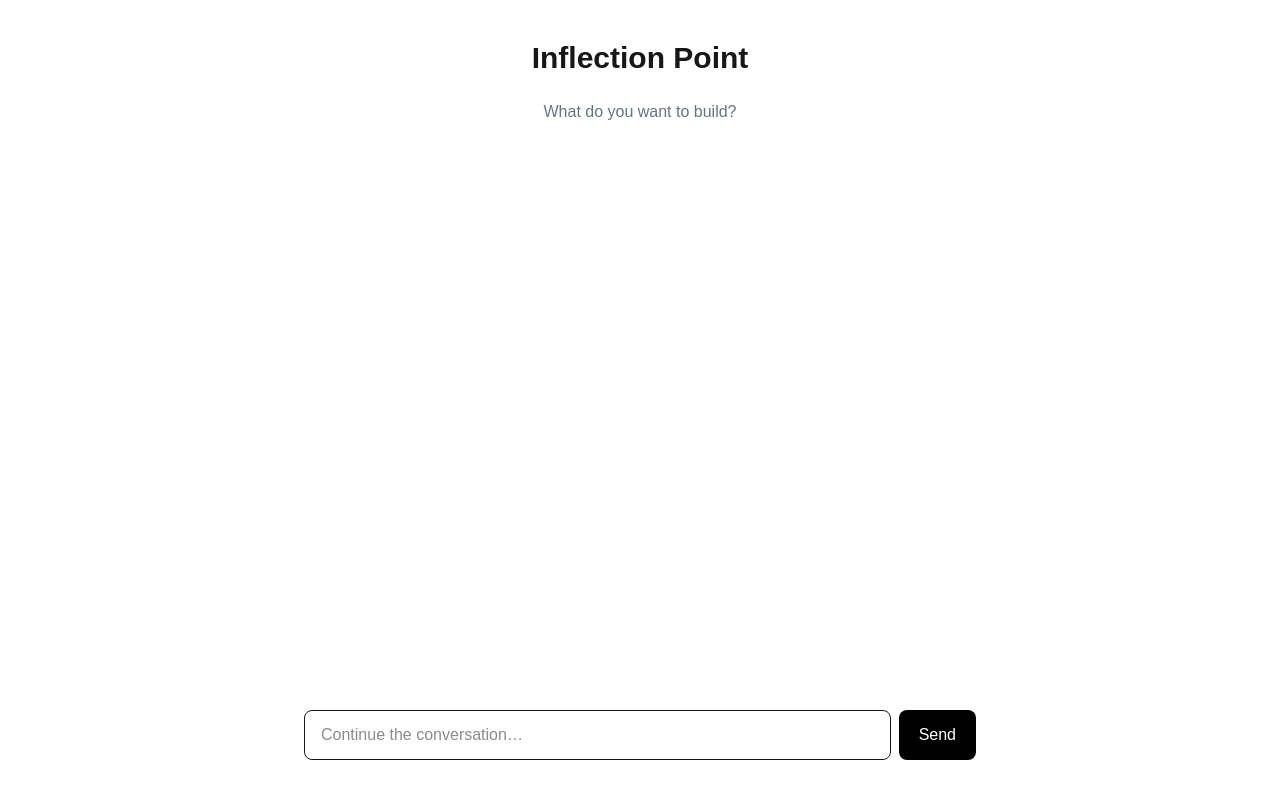
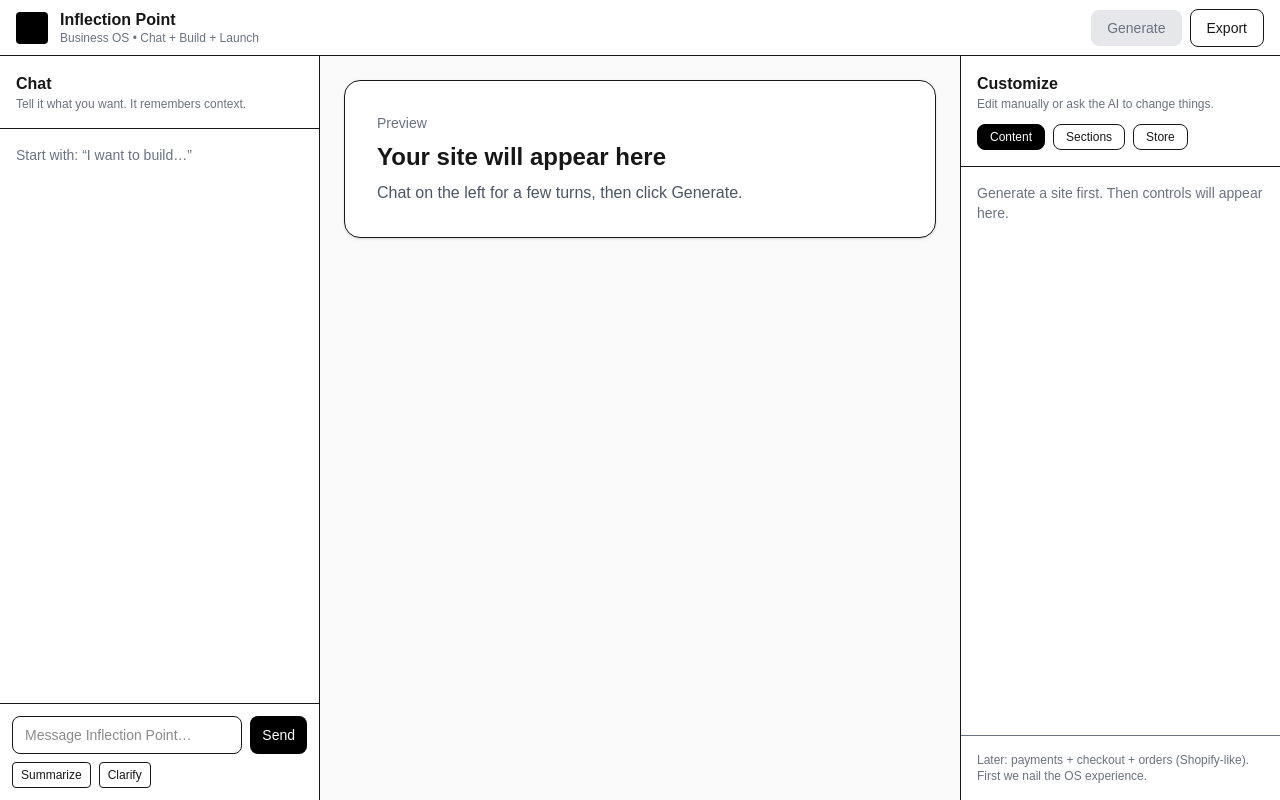
Before and after one commit to GhostPass525/my-platform, a Next.js app: page / in a window 1280 px wide. Built offline with nearby package versions, Linux system fonts and the light colour scheme.

Commit message:
3-pane workspace layout (chat + preview + controls)

```diff
--- a/app/page.tsx
+++ b/app/page.tsx
@@ -18,24 +18,32 @@
 };
 
 export default function Home() {
+  // --- chat state ---
   const [messages, setMessages] = useState<Message[]>([]);
   const [input, setInput] = useState("");
   const [loadingChat, setLoadingChat] = useState(false);
 
-  const [canGenerate, setCanGenerate] = useState(false);
+  // --- generation + site state ---
   const [generating, setGenerating] = useState(false);
+  const [site, setSite] = useState<SiteSpec | null>(null);
 
-  const [site, setSite] = useState<SiteSpec | null>(null);
+  // Right panel UI state
+  const [rightTab, setRightTab] = useState<"edit" | "structure" | "settings">(
+    "edit"
+  );
 
   const assistantCount = useMemo(
     () => messages.filter((m) => m.role === "assistant").length,
     [messages]
   );
 
-  const sendMessage = async () => {
-    if (!input.trim() || loadingChat) return;
+  const canGenerate = assistantCount >= 3 && !generating;
 
-    const userMessage: Message = { role: "user", content: input };
+  const sendMessage = async (overrideText?: string) => {
+    const text = (overrideText ?? input).trim();
+    if (!text || loadingChat) return;
+
+    const userMessage: Message = { role: "user", content: text };
     const updatedMessages = [...messages, userMessage];
 
     setMessages(updatedMessages);
@@ -57,8 +65,7 @@
           {
             role: "assistant",
             content:
-              data?.error ||
-              "The server hit an issue. Try again in a moment.",
+              data?.error || "Server issue. Try again in a moment.",
           },
         ]);
         return;
@@ -66,20 +73,13 @@
 
       const reply =
         data?.result ||
-        "I got your message — but I didn’t generate a reply. Try again.";
+        "I got your message — but didn’t generate a reply. Try again.";
 
       setMessages((prev) => [...prev, { role: "assistant", content: reply }]);
-
-      // After 3 assistant replies, show generation CTA
-      const nextAssistantCount = assistantCount + 1;
-      if (nextAssistantCount >= 3) setCanGenerate(true);
     } catch {
       setMessages((prev) => [
         ...prev,
-        {
-          role: "assistant",
-          content: "Something went wrong. Try again.",
-        },
+        { role: "assistant", content: "Something went wrong. Try again." },
       ]);
     } finally {
       setLoadingChat(false);
@@ -87,7 +87,18 @@
   };
 
   const generateSite = async () => {
-    if (generating || messages.length === 0) return;
+    if (generating) return;
+    if (messages.length === 0) {
+      setMessages((prev) => [
+        ...prev,
+        {
+          role: "assistant",
+          content:
+            "Tell me what you’re building first, then I’ll generate the site.",
+        },
+      ]);
+      return;
+    }
 
     setGenerating(true);
 
@@ -107,7 +118,7 @@
             role: "assistant",
             content:
               data?.error ||
-              "Generation failed — but we’re close. Try again.",
+              "Generation failed — try again. We’re close.",
           },
         ]);
         return;
@@ -126,6 +137,15 @@
       }
 
       setSite(data.site as SiteSpec);
+
+      setMessages((prev) => [
+        ...prev,
+        {
+          role: "assistant",
+          content:
+            "Done. I generated your first site. You can edit on the right, or tell me what to change here.",
+        },
+      ]);
     } catch (e: any) {
       setMessages((prev) => [
         ...prev,
@@ -139,105 +159,158 @@
     }
   };
 
-  // If a site exists, show editor + preview
-  if (site) {
+  // Helper for “ask AI to change it” (later we’ll implement an /api/patch endpoint)
+  const suggestChangeToAI = (hint: string) => {
+    sendMessage(
+      `Make this change to my generated site: ${hint}\nReturn only the updated text fields I should change.`
+    );
+  };
+
   return (
-      <main className="min-h-screen px-6 py-10">
-        <div className="max-w-5xl mx-auto grid gap-8 md:grid-cols-2">
-          {/* Editor */}
-          <div>
-            <h1 className="text-3xl font-semibold mb-2">Website Generator</h1>
-            <p className="text-gray-600 mb-6">
-              Edit text on the left, preview updates instantly.
-            </p>
+    <main className="min-h-screen bg-neutral-50">
+      {/* Top bar (Shopify-ish) */}
+      <div className="h-14 border-b bg-white flex items-center justify-between px-4">
+        <div className="flex items-center gap-3">
+          <div className="h-8 w-8 rounded bg-black" />
+          <div className="leading-tight">
+            <div className="font-semibold">Inflection Point</div>
+            <div className="text-xs text-gray-500">
+              Business OS • Chat + Build + Launch
+            </div>
+          </div>
+        </div>
 
-            <div className="space-y-4">
-              <label className="block">
-                <div className="text-sm font-medium mb-1">Brand Name</div>
-                <input
-                  className="w-full border rounded-lg px-4 py-2"
-                  value={site.brandName}
-                  onChange={(e) =>
-                    setSite({ ...site, brandName: e.target.value })
-                  }
-                />
-              </label>
-
-              <label className="block">
-                <div className="text-sm font-medium mb-1">Tagline</div>
-                <input
-                  className="w-full border rounded-lg px-4 py-2"
-                  value={site.tagline}
-                  onChange={(e) => setSite({ ...site, tagline: e.target.value })}
-                />
-              </label>
-
-              <label className="block">
-                <div className="text-sm font-medium mb-1">Hero Headline</div>
-                <input
-                  className="w-full border rounded-lg px-4 py-2"
-                  value={site.heroHeadline}
-                  onChange={(e) =>
-                    setSite({ ...site, heroHeadline: e.target.value })
-                  }
-                />
-              </label>
-
-              <label className="block">
-                <div className="text-sm font-medium mb-1">Hero Subheadline</div>
-                <textarea
-                  className="w-full border rounded-lg px-4 py-2"
-                  rows={3}
-                  value={site.heroSubheadline}
-                  onChange={(e) =>
-                    setSite({ ...site, heroSubheadline: e.target.value })
-                  }
-                />
-              </label>
-
-              <label className="block">
-                <div className="text-sm font-medium mb-1">Primary CTA</div>
-                <input
-                  className="w-full border rounded-lg px-4 py-2"
-                  value={site.primaryCTA}
-                  onChange={(e) =>
-                    setSite({ ...site, primaryCTA: e.target.value })
-                  }
-                />
-              </label>
-
-              <div className="flex flex-wrap gap-2 pt-2">
+        <div className="flex items-center gap-2">
           <button
-                  className="bg-black text-white px-5 py-2 rounded-lg hover:opacity-80"
-                  onClick={() => setSite(null)}
+            onClick={generateSite}
+            disabled={!canGenerate || generating}
+            className={`px-4 py-2 rounded-lg text-sm font-medium transition ${
+              !canGenerate || generating
+                ? "bg-gray-200 text-gray-500 cursor-not-allowed"
+                : "bg-indigo-600 text-white hover:opacity-90"
+            }`}
           >
-                  Back to Chat
+            {generating ? "Generating…" : "Generate"}
           </button>
 
           <button
-                  className="border px-5 py-2 rounded-lg hover:bg-gray-50"
+            className="px-4 py-2 rounded-lg text-sm font-medium border hover:bg-gray-50"
             onClick={() => {
               navigator.clipboard.writeText(
-                      JSON.stringify(site, null, 2)
+                JSON.stringify(site ?? {}, null, 2)
               );
-                    alert("Copied website JSON to clipboard.");
+              alert("Copied site JSON (or empty if not generated yet).");
             }}
           >
-                  Copy JSON
+            Export
+          </button>
+        </div>
+      </div>
+
+      {/* 3-pane workspace */}
+      <div className="grid grid-cols-12 gap-0 min-h-[calc(100vh-56px)]">
+        {/* Left: Base44-style chat */}
+        <aside className="col-span-12 md:col-span-3 border-r bg-white flex flex-col">
+          <div className="p-4 border-b">
+            <div className="font-semibold">Chat</div>
+            <div className="text-xs text-gray-500">
+              Tell it what you want. It remembers context.
+            </div>
+          </div>
+
+          <div className="flex-1 overflow-y-auto p-4 space-y-4">
+            {messages.length === 0 && (
+              <div className="text-sm text-gray-500">
+                Start with: <span className="font-medium">“I want to build…”</span>
+              </div>
+            )}
+
+            {messages.map((m, i) => (
+              <div key={i} className="text-sm">
+                <div
+                  className={`inline-block max-w-[95%] rounded-xl px-3 py-2 whitespace-pre-line ${
+                    m.role === "user"
+                      ? "bg-black text-white ml-auto"
+                      : "bg-gray-100 text-gray-900"
+                  }`}
+                >
+                  {m.content}
+                </div>
+              </div>
+            ))}
+
+            {loadingChat && (
+              <div className="text-xs text-gray-400">Thinking…</div>
+            )}
+          </div>
+
+          <div className="p-3 border-t">
+            <div className="flex gap-2">
+              <input
+                value={input}
+                onChange={(e) => setInput(e.target.value)}
+                onKeyDown={(e) => e.key === "Enter" && sendMessage()}
+                placeholder="Message Inflection Point…"
+                className="flex-1 px-3 py-2 border rounded-lg text-sm"
+              />
+              <button
+                onClick={() => sendMessage()}
+                disabled={loadingChat}
+                className={`px-3 py-2 rounded-lg text-sm font-medium ${
+                  loadingChat
+                    ? "bg-gray-200 text-gray-500 cursor-not-allowed"
+                    : "bg-black text-white hover:opacity-80"
+                }`}
+              >
+                Send
               </button>
             </div>
 
-              <p className="text-xs text-gray-500 pt-2">
-                Deploy + subscription gate comes next. For now you can edit and
-                copy the blueprint.
+            <div className="mt-2 flex gap-2">
+              <button
+                className="text-xs px-2 py-1 rounded border hover:bg-gray-50"
+                onClick={() =>
+                  sendMessage(
+                    "Summarize what we’ve decided so far in 5 bullets."
+                  )
+                }
+              >
+                Summarize
+              </button>
+              <button
+                className="text-xs px-2 py-1 rounded border hover:bg-gray-50"
+                onClick={() =>
+                  sendMessage(
+                    "Ask me the single best question to clarify the business."
+                  )
+                }
+              >
+                Clarify
+              </button>
+            </div>
+          </div>
+        </aside>
+
+        {/* Center: Shopify-style preview */}
+        <section className="col-span-12 md:col-span-6 bg-neutral-50 p-6 overflow-y-auto">
+          <div className="max-w-2xl mx-auto">
+            {!site ? (
+              <div className="border rounded-2xl bg-white p-8 shadow-sm">
+                <div className="text-sm text-gray-500 mb-2">
+                  Preview
+                </div>
+                <div className="text-2xl font-semibold mb-2">
+                  Your site will appear here
+                </div>
+                <p className="text-gray-600">
+                  Chat on the left for a few turns, then click{" "}
+                  <span className="font-medium">Generate</span>.
                 </p>
               </div>
-          </div>
-
-          {/* Preview */}
-          <div className="border rounded-2xl p-6 shadow-sm">
+            ) : (
+              <div className="border rounded-2xl bg-white p-8 shadow-sm">
                 <div className="text-sm text-gray-500 mb-2">{site.tagline}</div>
-            <div className="text-2xl font-semibold mb-2">{site.brandName}</div>
+                <div className="text-2xl font-semibold">{site.brandName}</div>
 
                 <h2 className="text-3xl font-semibold mt-6 mb-3">
                   {site.heroHeadline}
@@ -284,77 +357,195 @@
                   </section>
                 </div>
               </div>
+            )}
+          </div>
+        </section>
+
+        {/* Right: Shopify-style controls */}
+        <aside className="col-span-12 md:col-span-3 border-l bg-white flex flex-col">
+          <div className="p-4 border-b">
+            <div className="font-semibold">Customize</div>
+            <div className="text-xs text-gray-500">
+              Edit manually or ask the AI to change things.
+            </div>
+
+            <div className="mt-3 flex gap-2">
+              {(["edit", "structure", "settings"] as const).map((t) => (
+                <button
+                  key={t}
+                  onClick={() => setRightTab(t)}
+                  className={`text-xs px-3 py-1 rounded-lg border transition ${
+                    rightTab === t ? "bg-black text-white border-black" : "hover:bg-gray-50"
+                  }`}
+                >
+                  {t === "edit" ? "Content" : t === "structure" ? "Sections" : "Store"}
+                </button>
+              ))}
+            </div>
+          </div>
+
+          <div className="flex-1 overflow-y-auto p-4 space-y-4">
+            {!site ? (
+              <div className="text-sm text-gray-500">
+                Generate a site first. Then controls will appear here.
+              </div>
+            ) : (
+              <>
+                {rightTab === "edit" && (
+                  <div className="space-y-3">
+                    <Field
+                      label="Brand Name"
+                      value={site.brandName}
+                      onChange={(v) => setSite({ ...site, brandName: v })}
+                    />
+                    <Field
+                      label="Tagline"
+                      value={site.tagline}
+                      onChange={(v) => setSite({ ...site, tagline: v })}
+                    />
+                    <Field
+                      label="Hero Headline"
+                      value={site.heroHeadline}
+                      onChange={(v) => setSite({ ...site, heroHeadline: v })}
+                    />
+                    <TextField
+                      label="Hero Subheadline"
+                      value={site.heroSubheadline}
+                      onChange={(v) => setSite({ ...site, heroSubheadline: v })}
+                    />
+                    <Field
+                      label="Primary CTA"
+                      value={site.primaryCTA}
+                      onChange={(v) => setSite({ ...site, primaryCTA: v })}
+                    />
+
+                    <div className="pt-2">
+                      <button
+                        className="w-full border rounded-lg px-3 py-2 text-sm hover:bg-gray-50"
+                        onClick={() =>
+                          suggestChangeToAI(
+                            "Rewrite the hero headline/subheadline to be more motivational and punchy."
+                          )
+                        }
+                      >
+                        Ask AI: improve hero copy
+                      </button>
+                    </div>
+                  </div>
+                )}
+
+                {rightTab === "structure" && (
+                  <div className="space-y-4">
+                    <div className="text-sm font-medium">
+                      Sections
+                    </div>
+                    <div className="text-xs text-gray-500">
+                      (Next step: add controls to reorder/add/remove. For now you can edit text by asking AI.)
+                    </div>
+
+                    <button
+                      className="w-full border rounded-lg px-3 py-2 text-sm hover:bg-gray-50"
+                      onClick={() =>
+                        suggestChangeToAI(
+                          "Add a section for 'Community & Motivation' and a section for 'Materials & Breathability'. Keep it concise."
+                        )
+                      }
+                    >
+                      Ask AI: add better sections
+                    </button>
+
+                    <button
+                      className="w-full border rounded-lg px-3 py-2 text-sm hover:bg-gray-50"
+                      onClick={() =>
+                        suggestChangeToAI(
+                          "Rewrite all sections to avoid generic wording and make them feel premium and runner-focused."
+                        )
+                      }
+                    >
+                      Ask AI: make sections premium
+                    </button>
+                  </div>
+                )}
+
+                {rightTab === "settings" && (
+                  <div className="space-y-4">
+                    <div className="text-sm font-medium">Store Settings (MVP)</div>
+                    <div className="text-xs text-gray-500">
+                      We’ll add real money/payment later (Stripe/Shopify-style checkout).
+                    </div>
+
+                    <Field
+                      label="First Product/Service"
+                      value={site.firstProductOrService}
+                      onChange={(v) =>
+                        setSite({ ...site, firstProductOrService: v })
+                      }
+                    />
+
+                    <button
+                      className="w-full border rounded-lg px-3 py-2 text-sm hover:bg-gray-50"
+                      onClick={() =>
+                        suggestChangeToAI(
+                          "Suggest 3 starter products for this brand and recommend the best one to launch first."
+                        )
+                      }
+                    >
+                      Ask AI: pick first products
+                    </button>
+                  </div>
+                )}
+              </>
+            )}
+          </div>
+
+          <div className="p-4 border-t text-xs text-gray-500">
+            Later: payments + checkout + orders (Shopify-like). First we nail the OS experience.
+          </div>
+        </aside>
       </div>
     </main>
   );
 }
 
-  // Chat view
+function Field({
+  label,
+  value,
+  onChange,
+}: {
+  label: string;
+  value: string;
+  onChange: (v: string) => void;
+}) {
   return (
-    <main className="min-h-screen flex flex-col items-center px-6 py-10">
-      <div className="w-full max-w-2xl flex flex-col flex-1">
-        <h1 className="text-3xl font-semibold mb-6 text-center">
-          Inflection Point
-        </h1>
-
-        <div className="flex-1 space-y-6 overflow-y-auto mb-6">
-          {messages.length === 0 && (
-            <p className="text-center text-gray-500">
-              What do you want to build?
-            </p>
-          )}
-
-          {messages.map((msg, i) => (
-            <div
-              key={i}
-              className={`whitespace-pre-line ${
-                msg.role === "user"
-                  ? "text-right font-medium"
-                  : "text-left text-gray-800"
-              }`}
-            >
-              {msg.content}
-            </div>
-          ))}
-
-          {loadingChat && <div className="text-gray-400">Thinking…</div>}
-        </div>
-
-        {canGenerate && (
-          <button
-            onClick={generateSite}
-            disabled={generating}
-            className={`mb-4 px-6 py-3 rounded-lg font-medium transition ${
-              generating
-                ? "bg-gray-400 cursor-not-allowed"
-                : "bg-indigo-600 text-white hover:opacity-90"
-            }`}
-          >
-            {generating ? "Generating…" : "Generate My Business"}
-          </button>
-        )}
-
-        <div className="flex gap-2">
+    <label className="block">
+      <div className="text-xs font-medium mb-1">{label}</div>
       <input
-            value={input}
-            onChange={(e) => setInput(e.target.value)}
-            onKeyDown={(e) => e.key === "Enter" && sendMessage()}
-            placeholder="Continue the conversation…"
-            className="flex-1 px-4 py-3 border rounded-lg"
+        className="w-full border rounded-lg px-3 py-2 text-sm"
+        value={value}
+        onChange={(e) => onChange(e.target.value)}
       />
-          <button
-            onClick={sendMessage}
-            disabled={loadingChat}
-            className={`px-5 py-3 rounded-lg font-medium transition ${
-              loadingChat
-                ? "bg-gray-400 cursor-not-allowed"
-                : "bg-black text-white hover:opacity-80"
-            }`}
-          >
-            Send
-          </button>
-        </div>
-      </div>
-    </main>
+    </label>
   );
 }
+
+function TextField({
+  label,
+  value,
+  onChange,
+}: {
+  label: string;
+  value: string;
+  onChange: (v: string) => void;
+}) {
+  return (
+    <label className="block">
+      <div className="text-xs font-medium mb-1">{label}</div>
+      <textarea
+        className="w-full border rounded-lg px-3 py-2 text-sm"
+        rows={4}
+        value={value}
+        onChange={(e) => onChange(e.target.value)}
+      />
+    </label>
+  );
+}
```
Lines whose indentation alone changed are shown as unchanged.
